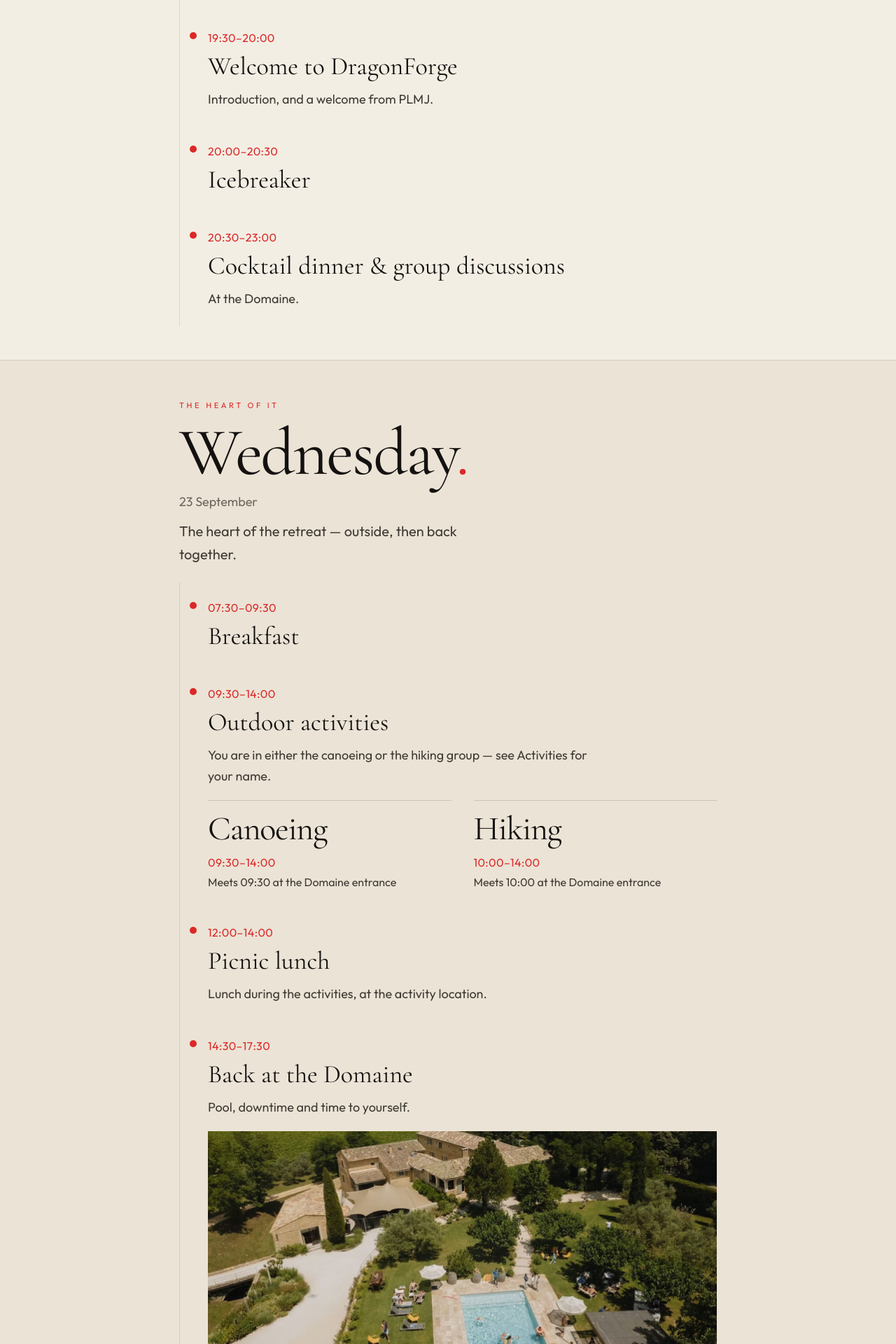
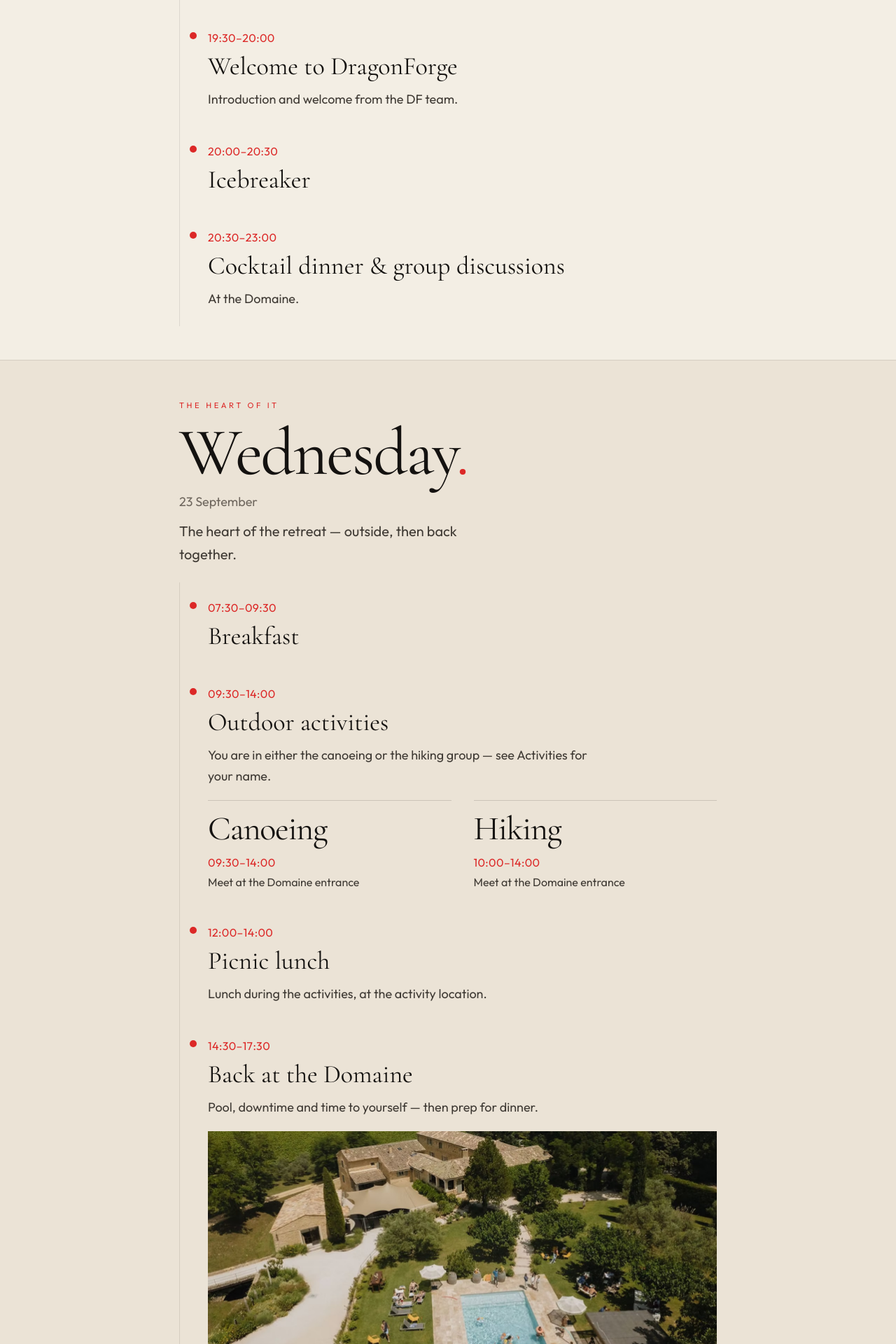
Before and after one commit to Renaudooown/DragonForge, a Next.js app: page / in a window 1280 px wide. Shown: the part 6060-7980 px from the top of the page at 70% size. Built offline with nearby package versions, Linux system fonts and the light colour scheme.

Commit message:
Tweak Wednesday agenda copy.
Welcome is from the DF team, canoeing and hiking say Meet at, and the Domaine return includes dinner prep.

Co-authored-by: Renaudooown <Renaudooown@users.noreply.github.com>

```diff
--- a/data/activities.ts
+++ b/data/activities.ts
@@ -20,7 +20,7 @@ export const activities = {
       id: "canoeing",
       name: "Canoeing",
       meetTime: "09:30 Wednesday",
-      meetPlace: "Domaine entrance",
+      meetPlace: "Meet at the Domaine entrance",
       participants: [
         "Omar Hedeya",
         "Safak Tufekci",
@@ -43,7 +43,7 @@ export const activities = {
       id: "hiking",
       name: "Hiking",
       meetTime: "10:00 Wednesday",
-      meetPlace: "Domaine entrance",
+      meetPlace: "Meet at the Domaine entrance",
       participants: [
         "Tilly Fleming",
         "Haralds Abolins",
--- a/data/agenda.ts
+++ b/data/agenda.ts
@@ -67,7 +67,7 @@ export const agenda = {
         {
           time: "19:30–20:00",
           title: "Welcome to DragonForge",
-          description: "Introduction, and a welcome from PLMJ.",
+          description: "Introduction and welcome from the DF team.",
         },
         {
           time: "20:00–20:30",
@@ -100,13 +100,13 @@ export const agenda = {
             {
               label: "Canoeing",
               time: "09:30–14:00",
-              meet: "Meets 09:30 at the Domaine entrance",
+              meet: "Meet at the Domaine entrance",
               image: "/activities/canoeing.jpg",
             },
             {
               label: "Hiking",
               time: "10:00–14:00",
-              meet: "Meets 10:00 at the Domaine entrance",
+              meet: "Meet at the Domaine entrance",
               image: "/activities/hiking.jpg",
             },
           ],
@@ -119,7 +119,7 @@ export const agenda = {
         {
           time: "14:30–17:30",
           title: "Back at the Domaine",
-          description: "Pool, downtime and time to yourself.",
+          description: "Pool, downtime and time to yourself — then prep for dinner.",
           image: "/venue/pool.jpg",
           imageLabel: "Pool time",
           imageCaption: "Back at the Domaine",
```
